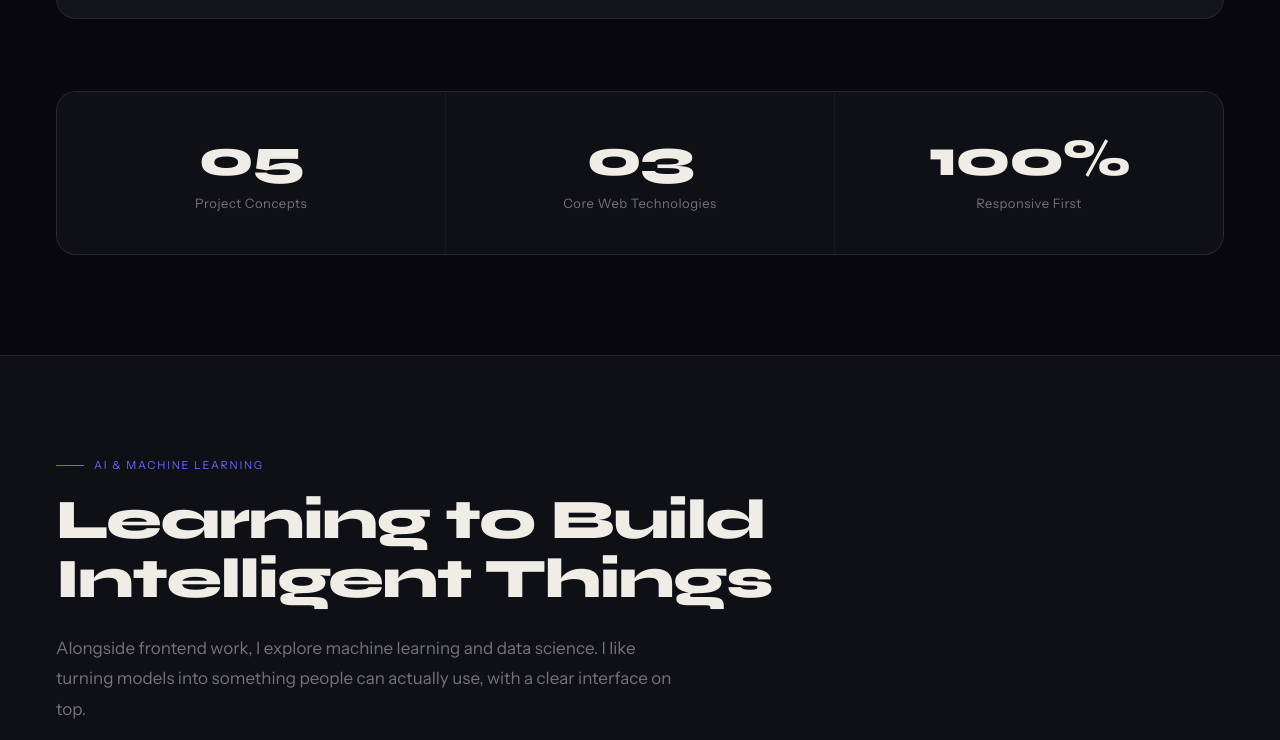
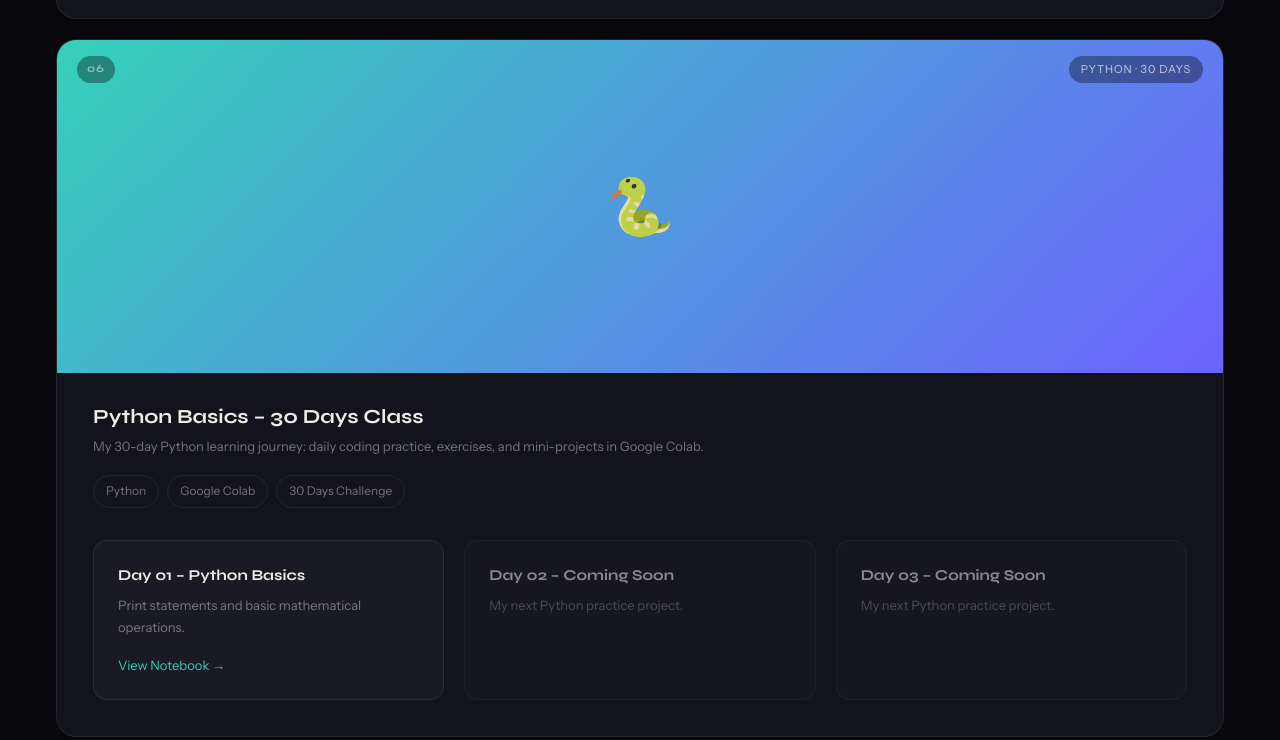
Before and after one commit to pratimaneupane10/pratimaneupane10.github.io, a plain HTML site: page Pratima_Portfolio.html in a window 1280 px wide. Shown: the part 2833-3573 px from the top of the page. Drawn offline with Linux system fonts and the light colour scheme.

Commit message:
Update portfolio

```diff
--- a/Pratima_Portfolio.html
+++ b/Pratima_Portfolio.html
@@ -434,6 +434,31 @@
     .project-card:nth-child(2) { grid-column: span 5; }
     .project-card:nth-child(3) { grid-column: span 5; }
     .project-card:nth-child(4) { grid-column: span 7; }
+    .project-card:nth-child(5) .project-thumb { aspect-ratio: 21/7; }
+
+/* Python 30 Days card (card 6) */
+.project-card:nth-child(6) { grid-column: span 12; cursor: default; }
+.project-card:nth-child(6) .project-thumb { aspect-ratio: 21/6; }
+.py-emoji { position: relative; z-index: 1; font-size: 56px; }
+.py-body { padding: 32px 36px 36px; }
+.py-head { margin-bottom: 32px; }
+.py-stack { display: flex; flex-wrap: wrap; gap: 8px; margin-top: 18px; }
+.py-stack span { font-size: 12px; padding: 5px 12px; border: 1px solid var(--border); border-radius: 40px; color: var(--muted); }
+.py-days { display: grid; grid-template-columns: repeat(3, 1fr); gap: 20px; }
+.py-day { background: var(--surface2); border: 1px solid var(--border); border-radius: 14px; padding: 22px 24px; display: flex; flex-direction: column; gap: 6px; }
+.py-day strong { font-family: var(--font-head); font-size: 15px; color: var(--text); }
+.py-day p { font-size: 13px; color: var(--muted); line-height: 1.7; }
+.py-day a { margin-top: 10px; font-size: 13px; color: var(--accent); }
+.py-day.soon { opacity: 0.55; }
+
+@media (max-width: 1024px) { .project-card:nth-child(6) { grid-column: span 2; } }
+@media (max-width: 720px)
+{
+  .project-card:nth-child(6) { grid-column: span 1; }
+  .project-card:nth-child(6) .project-thumb { aspect-ratio: 16/9; }
+  .py-body { padding: 24px 20px 28px; }
+  .py-days { grid-template-columns: 1fr; }
+}
 
     .project-thumb {
       width: 100%;
@@ -1062,6 +1087,38 @@
         </div>
       </div>
 
+      <!-- Card 6: Python 30 Days -->
+      <div class="project-card reveal">
+        <div class="project-thumb">
+          <div class="project-thumb-inner" style="background:linear-gradient(135deg,#35d0ba 0%,#6c63ff 100%);"></div>
+          <div class="project-num">06</div>
+          <div class="project-tag">Python · 30 Days</div>
+          <span class="py-emoji">🐍</span>
+        </div>
+        <div class="py-body">
+          <div class="py-head">
+            <div class="project-title">Python Basics – 30 Days Class</div>
+            <div class="project-desc">My 30-day Python learning journey: daily coding practice, exercises, and mini-projects in Google Colab.</div>
+            <div class="py-stack"><span>Python</span><span>Google Colab</span><span>30 Days Challenge</span></div>
+          </div>
+          <div class="py-days">
+            <div class="py-day">
+              <strong>Day 01 – Python Basics</strong>
+              <p>Print statements and basic mathematical operations.</p>
+              <a href="https://colab.research.google.com/drive/1GnpgLAFs523tvdcV_8on2XlmueLeKEYD?usp=sharing" target="_blank" rel="noopener">View Notebook →</a>
+            </div>
+            <div class="py-day soon">
+              <strong>Day 02 – Coming Soon</strong>
+              <p>My next Python practice project.</p>
+            </div>
+            <div class="py-day soon">
+              <strong>Day 03 – Coming Soon</strong>
+              <p>My next Python practice project.</p>
+            </div>
+          </div>
+        </div>
+      </div>
+
     </div>
 
     <!-- Stats -->
```
